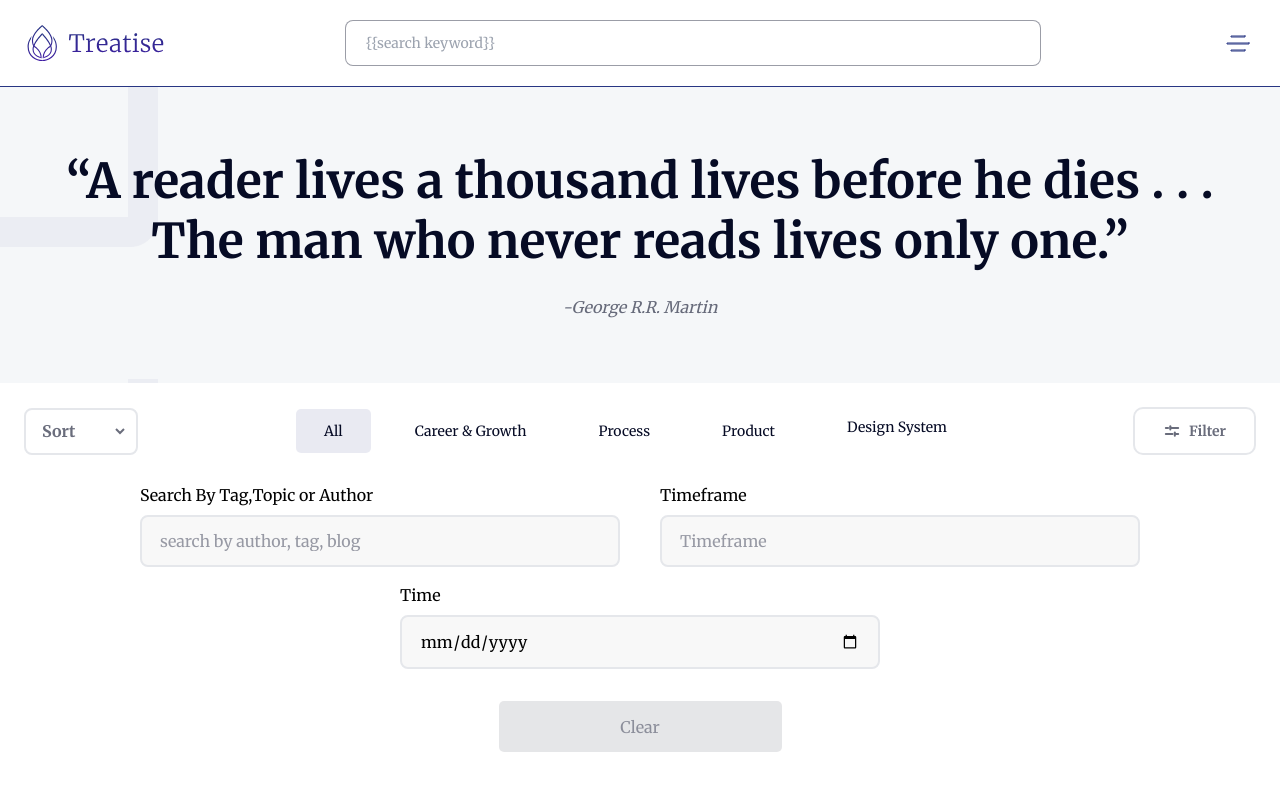
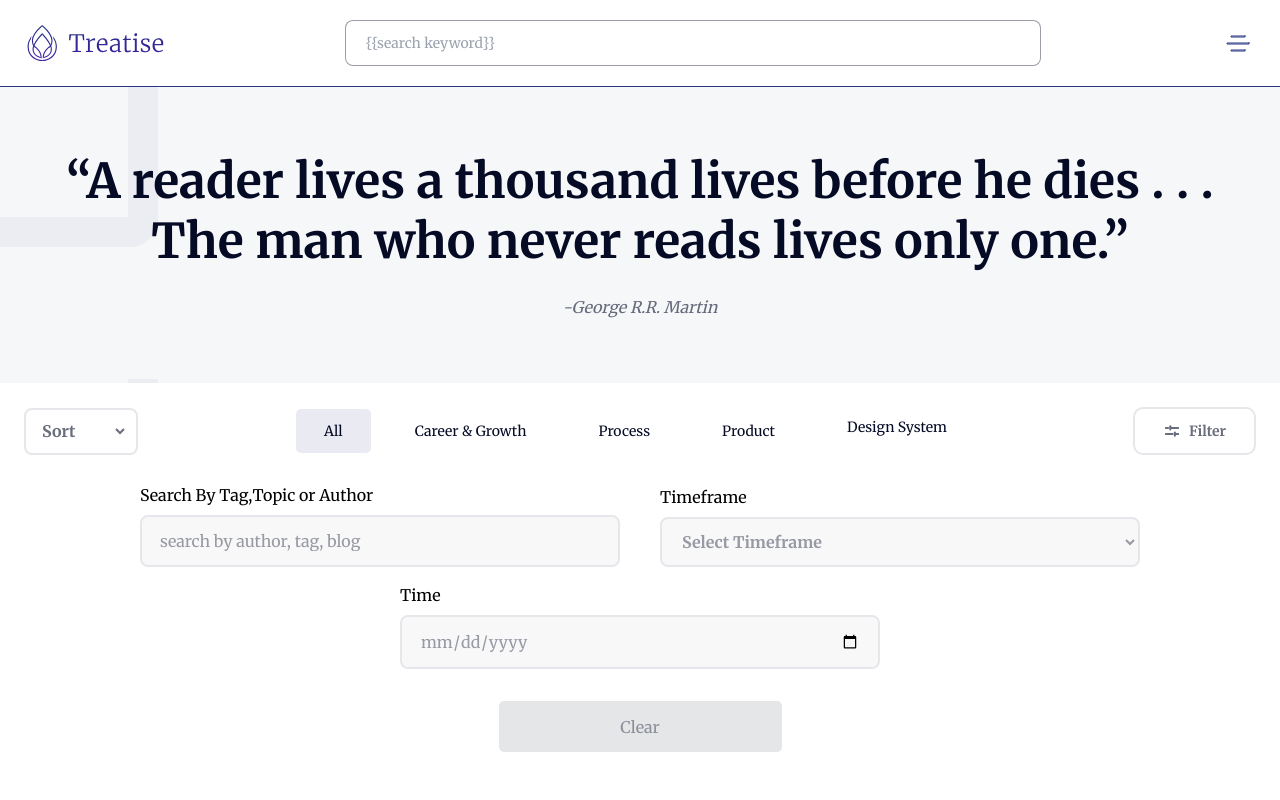
Before and after one commit to intellidigitalcore/treatise-nextjs, a Next.js app: page /allpost in a window 1280 px wide. Both pictures are taken after a click on the element "Filter". Shown: the top 800 px of the page. Built offline with nearby package versions, Linux system fonts and the light colour scheme.

Commit message:
simple bug fixed on all post

```diff
--- a/pages/allpost.js
+++ b/pages/allpost.js
@@ -122,14 +122,19 @@ function Allpost() {
 
         <div className="flex flex-col gap-y-2 w-full md:w-fit">
             <label className="text-sm md:text-base" htmlFor="author_tag">Timeframe</label>
-            <input className="w-full md:w-[480px] bg-[#F8F8F8] px-[18px] py-3 outline-none rounded-[8px] border-2 placeholder:text-text-40" type="text" placeholder="Timeframe"/>
+            {/* <input className="w-full md:w-[480px] bg-[#F8F8F8] px-[18px] py-3 outline-none rounded-[8px] border-2 placeholder:text-text-40" type="text" placeholder="Timeframe"/> */}
+            <select className="h-[50px] text-text-40 font-bold w-full md:w-[480px] outline-none bg-[#F8F8F8] rounded-[8px] border-2 placeholder:text-text-40 px-4">
+                <option value="sort">Select Timeframe</option>
+                <option value="New">Below 5 mins</option>
+                <option value="Popular">6-10 mins</option>
+                <option value="Featured">Above 10 mins</option>
+            </select>
         </div>
 
         <div className="flex flex-col gap-y-2 w-full md:w-fit">
             <label className="text-sm md:text-base" htmlFor="author_tag">Time</label>
             <div className="relative">
-
-                <input id="flatpickr" className="w-full md:w-[480px] bg-[#F8F8F8] px-[18px] py-3 outline-none rounded-[8px] border-2 placeholder:text-text-40" type="date" placeholder="All Time"/>
+                <input id="flatpickr" className="w-full md:w-[480px] bg-[#F8F8F8] px-[18px] py-3 outline-none rounded-[8px] border-2 placeholder:text-text-40 text-text-40" type="date" placeholder="All Time"/>
             </div>
         </div>
 
```
